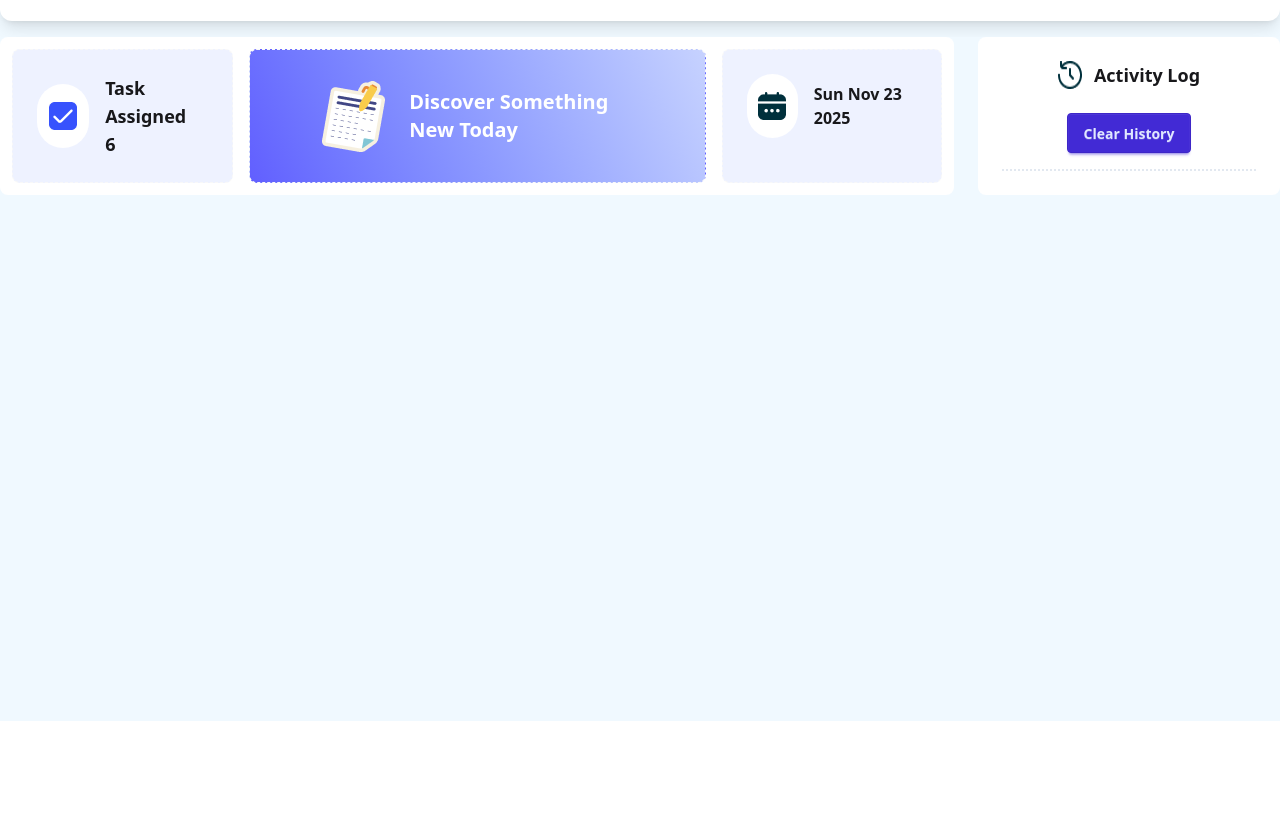
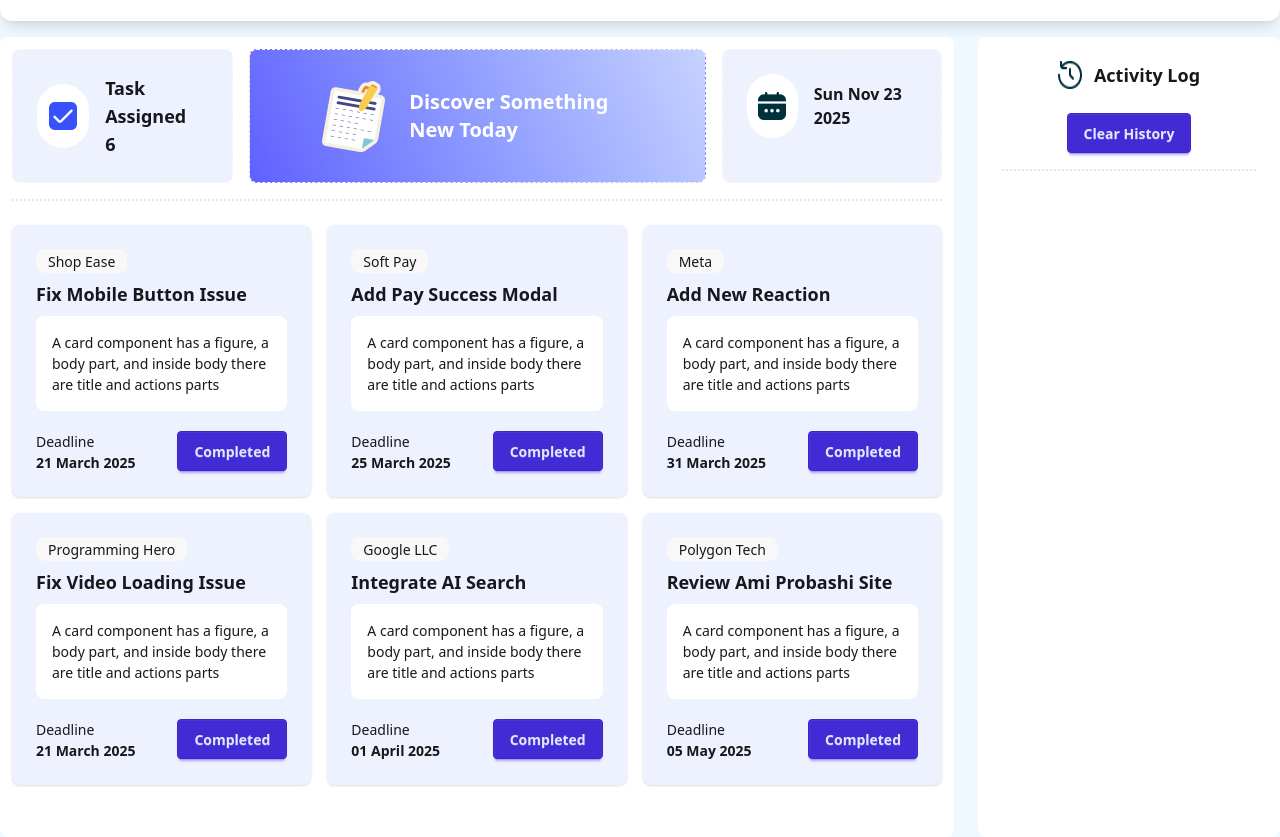
Before and after one commit to Antorkarmokar28/A5-Dev-Board, a plain HTML site: page index.html in a window 1280 px wide. Shown: the part 79-916 px from the top of the page. Before the commit the page ends 800 px from the top, so only its background shows below. Drawn offline with nearby package versions, Linux system fonts and the light colour scheme.

Commit message:
Add task card added

```diff
--- a/index.html
+++ b/index.html
@@ -40,7 +40,9 @@
         <div class="grid grid-cols-1 md:grid-cols-3 lg:grid-cols-4 gap-6">
           <div class="col-span-3 bg-white p-3 rounded-lg">
             <!-- task information -->
-            <div class="grid grid-cols-1 md:grid-cols-2 lg:grid-cols-4 gap-4">
+            <div
+              class="grid grid-cols-1 md:grid-cols-2 lg:grid-cols-4 gap-4 border-dotted border-b-2 border-slate-200 pb-4"
+            >
               <!-- task information card 1 -->
               <div class="card card-dash bg-indigo-50">
                 <div class="card-body">
@@ -86,8 +88,121 @@
                 </div>
               </div>
             </div>
+            <!-- all task card wrapper -->
+            <div
+              class="grid grid-cols-1 md:grid-cols-2 lg:grid-cols-3 gap-4 mt-6"
+            >
+              <!-- add task card-1 -->
+              <div class="card bg-indigo-50 card-md shadow-sm">
+                <div class="card-body">
+                  <div class="badge badge-ghost">Shop Ease</div>
+                  <h2 class="card-title">Fix Mobile Button Issue</h2>
+                  <p class="bg-white p-4 rounded-lg">
+                    A card component has a figure, a body part, and inside body
+                    there are title and actions parts
+                  </p>
+                  <div class="card-actions justify-between mt-3">
+                    <div>
+                      <p>Deadline</p>
+                      <span class="font-bold">21 March 2025</span>
+                    </div>
+                    <button class="btn btn-primary">Completed</button>
+                  </div>
+                </div>
+              </div>
+              <!-- add task card-2 -->
+              <div class="card bg-indigo-50 card-md shadow-sm">
+                <div class="card-body">
+                  <div class="badge badge-ghost">Soft Pay</div>
+                  <h2 class="card-title">Add Pay Success Modal</h2>
+                  <p class="bg-white p-4 rounded-lg">
+                    A card component has a figure, a body part, and inside body
+                    there are title and actions parts
+                  </p>
+                  <div class="card-actions justify-between mt-3">
+                    <div>
+                      <p>Deadline</p>
+                      <span class="font-bold">25 March 2025</span>
+                    </div>
+                    <button class="btn btn-primary">Completed</button>
+                  </div>
+                </div>
+              </div>
+              <!-- add task card-3 -->
+              <div class="card bg-indigo-50 card-md shadow-sm">
+                <div class="card-body">
+                  <div class="badge badge-ghost">Meta</div>
+                  <h2 class="card-title">Add New Reaction</h2>
+                  <p class="bg-white p-4 rounded-lg">
+                    A card component has a figure, a body part, and inside body
+                    there are title and actions parts
+                  </p>
+                  <div class="card-actions justify-between mt-3">
+                    <div>
+                      <p>Deadline</p>
+                      <span class="font-bold">31 March 2025</span>
+                    </div>
+                    <button class="btn btn-primary">Completed</button>
+                  </div>
+                </div>
+              </div>
+              <!-- add task card-4 -->
+              <div class="card bg-indigo-50 card-md shadow-sm">
+                <div class="card-body">
+                  <div class="badge badge-ghost">Programming Hero</div>
+                  <h2 class="card-title">Fix Video Loading Issue</h2>
+                  <p class="bg-white p-4 rounded-lg">
+                    A card component has a figure, a body part, and inside body
+                    there are title and actions parts
+                  </p>
+                  <div class="card-actions justify-between mt-3">
+                    <div>
+                      <p>Deadline</p>
+                      <span class="font-bold">21 March 2025</span>
+                    </div>
+                    <button class="btn btn-primary">Completed</button>
+                  </div>
+                </div>
+              </div>
+              <!-- add task card-5 -->
+              <div class="card bg-indigo-50 card-md shadow-sm">
+                <div class="card-body">
+                  <div class="badge badge-ghost">Google LLC</div>
+                  <h2 class="card-title">Integrate AI Search</h2>
+                  <p class="bg-white p-4 rounded-lg">
+                    A card component has a figure, a body part, and inside body
+                    there are title and actions parts
+                  </p>
+                  <div class="card-actions justify-between mt-3">
+                    <div>
+                      <p>Deadline</p>
+                      <span class="font-bold">01 April 2025</span>
+                    </div>
+                    <button class="btn btn-primary">Completed</button>
+                  </div>
+                </div>
+              </div>
+              <!-- add task card-6 -->
+              <div class="card bg-indigo-50 card-md shadow-sm">
+                <div class="card-body">
+                  <div class="badge badge-ghost">Polygon Tech</div>
+                  <h2 class="card-title">Review Ami Probashi Site</h2>
+                  <p class="bg-white p-4 rounded-lg">
+                    A card component has a figure, a body part, and inside body
+                    there are title and actions parts
+                  </p>
+                  <div class="card-actions justify-between mt-3">
+                    <div>
+                      <p>Deadline</p>
+                      <span class="font-bold">05 May 2025</span>
+                    </div>
+                    <button class="btn btn-primary">Completed</button>
+                  </div>
+                </div>
+              </div>
+            </div>
           </div>
-          <aside class="bg-white p-6 rounded-lg">
+          <aside class="bg-white p-6 rounded-lg min-h-screen">
             <!-- activity inner -->
             <div
               class="flex justify-center border-dotted border-b-2 border-slate-200 pb-4"
```
